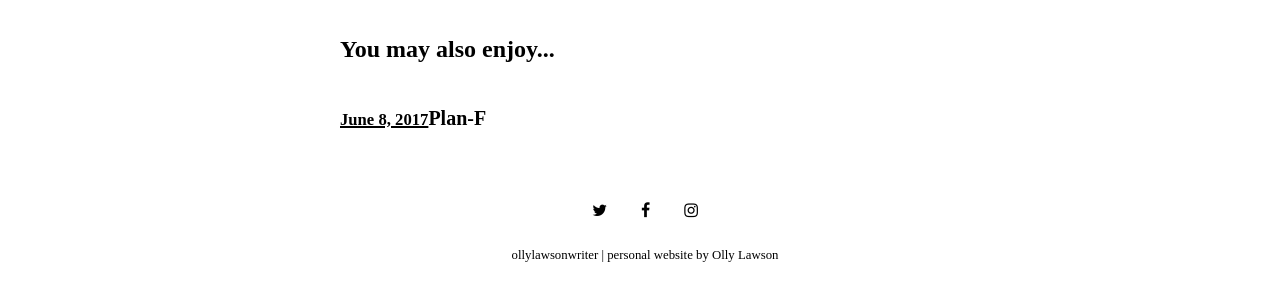
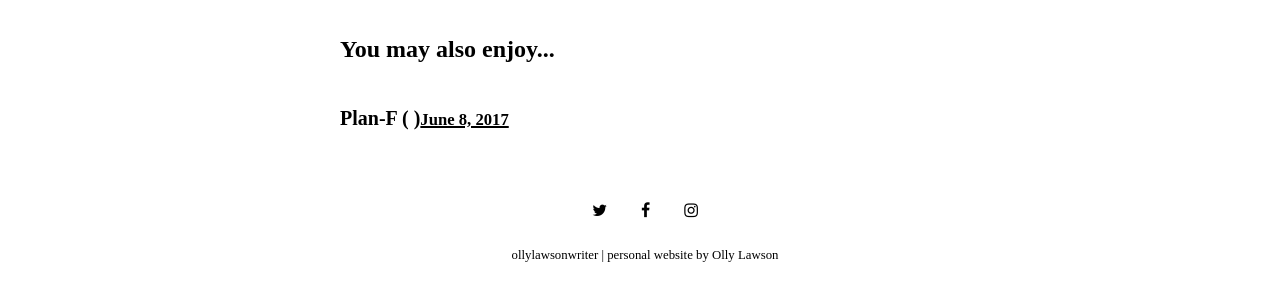
Before and after one commit to ollylawson/ollylawson.github.io, a Jekyll site: the page built from _posts/journalism/2017-04-13-reflections-on-the-barossa.md, in a window 1280 px wide and 1400 px high, scrolled down 1055 px. Shown: the part 1101-1397 px from the top of the window. Built offline with Jekyll 4.4.1, drawn with Linux system fonts in a browser that asks for light colours; nearby versions of some CDN libraries; some web fonts are replaced.

Commit message:
related post css

```diff
--- a/_layouts/post.html
+++ b/_layouts/post.html
@@ -65,7 +65,7 @@ layout: default
                     {% endif %}
                   </div> -->
                   <div class="related-title">
-                    {{ mypost.title }}
+                    {{ mypost.title }} ( {{ my.post.categories }})
                   </div>
                   <small>{{ mypost.date | date: "%B %-d, %Y" }}</small>
                 </a>
--- a/assets/css/_sass/_post.scss
+++ b/assets/css/_sass/_post.scss
@@ -63,6 +63,7 @@
 
 .related {
   padding-bottom: 1rem;
+  text-decoration: none;
 }
 .related ul, ol, dl {
   margin: 0px;
@@ -72,7 +73,13 @@
   list-style: none;
   display: inline-block;
 }
-.related-thumbnail {
+.related-title {
+  float: left;
+  padding-bottom: .5rem;
+  font-family: $base-font-family;
+}
+
+/* .related-thumbnail {
   position: relative;
   width: 600px;
   height: 200px;
@@ -89,11 +96,7 @@
           transform: translate(-50%,-50%);
   transition: transform 6s cubic-bezier(0.25, 0.45, 0.45, 0.95);
 }
-.related-title {
-  float: right;
-  padding-bottom: .5rem;
-  font-family: $base-font-family;
-}
+
 @media (max-width: $container-width) {
   .related-thumbnail{
     width: 60vw;
@@ -103,4 +106,4 @@
   .related-thumbnail{
     width: 95vw;
   }
-}
+} */
```
